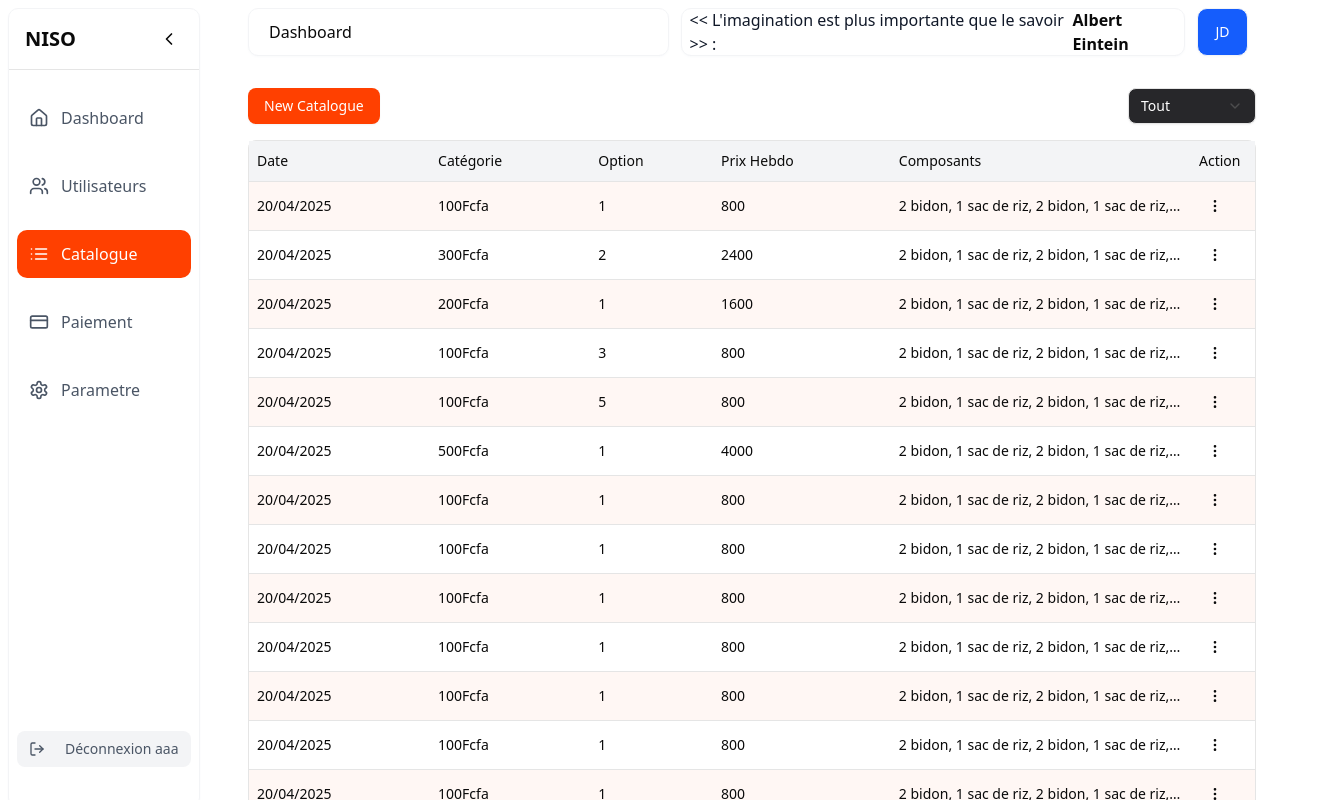
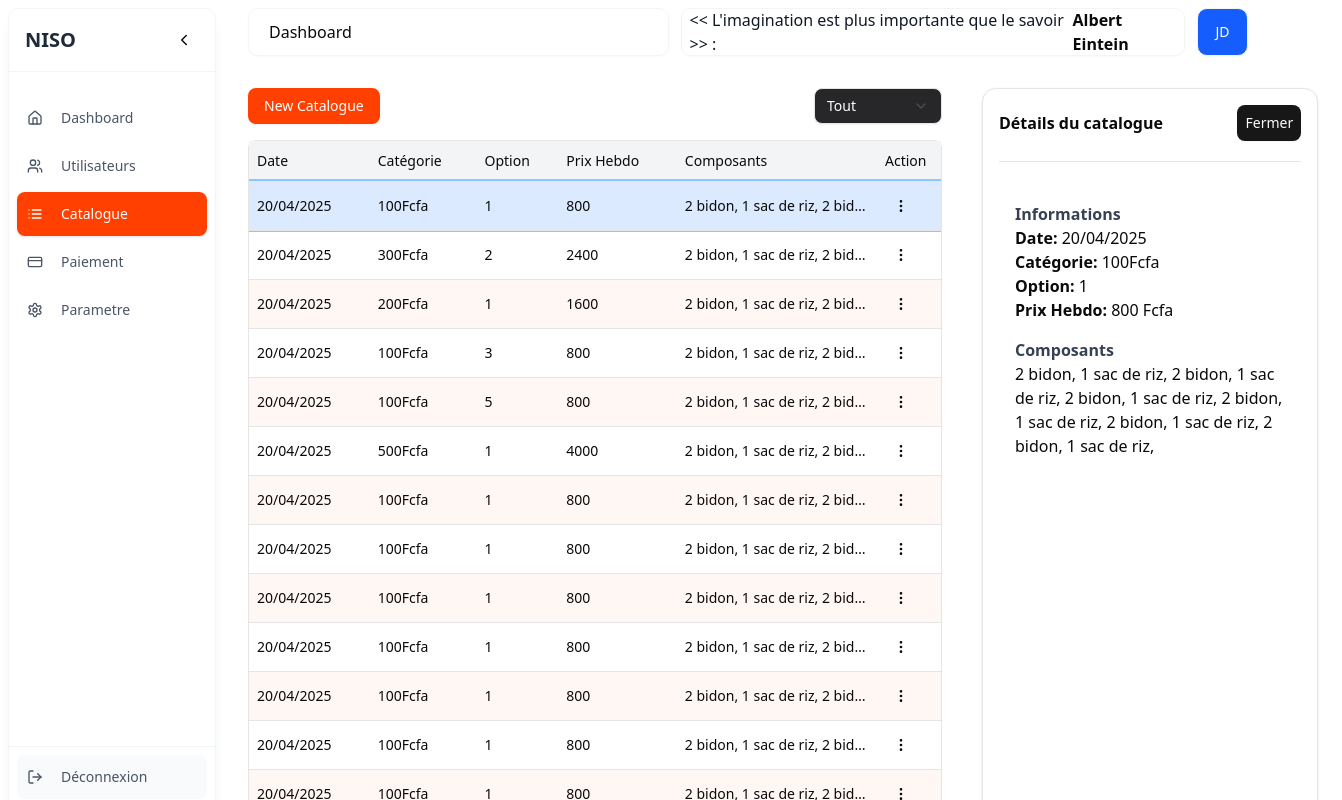
Before and after one commit to Alain09/PanneauAdminNiso, a Next.js app: page /dashboard/catalogues in a window 1280 px wide. Shown: the top 800 px of the page, 1342 px wide, since content can reach past the window. Built offline with nearby package versions, Linux system fonts and the light colour scheme.

Commit message:
18 build

```diff
--- a/app/(dashboard)/dashboard/catalogues/page.tsx
+++ b/app/(dashboard)/dashboard/catalogues/page.tsx
@@ -1,6 +1,6 @@
 "use client";
 
-import React, { useState } from "react";
+import React, { useState, useEffect } from "react";
 import {
   Table,
   TableBody,
@@ -58,38 +58,72 @@ const initialData = [
 export default function Catalogue() {
   const [data] = useState(initialData);
   const [filter, setFilter] = useState("Tout");
+  const [selectedRow, setSelectedRow] = useState<CatalogueItem | null>();
+  const [open, setOpen] = useState(true); // Ouvrir par défaut
 
-  //slide gauche
-  const [open, setOpen] = useState(false);
+  const route = useRouter();
+
+  interface CatalogueItem {
+    id: string;
+    date: string;
+    categorie: string;
+    option: number;
+    prix: number;
+    composants: string;
+  }
+
+
+
 
   // Filtrer les données en fonction de la catégorie sélectionnée
-  const filteredData = filter === "Tout"
+  const filteredData : CatalogueItem[] = filter === "Tout"
     ? data
     : data.filter(item => item.categorie === filter);
 
   // Obtenir les catégories uniques pour le filtre
   const uniqueCategories = ["Tout", ...new Set(data.map(item => item.categorie))];
 
-  //
-  const route = useRouter()
+  // Sélectionner la première ligne par défaut
+  useEffect(() => {
+    if (filteredData.length > 0 && !selectedRow) {
+      setSelectedRow(filteredData[0] as CatalogueItem);
+    }
+  }, [filteredData, selectedRow]);
 
-  // modalpour la supression
-  const [aut, setAut] = useState(true)
-  const [openDeleteModale, setOpenDeleteModale] = useState(false)
+  // Mettre à jour la sélection lorsque les données filtrées changent
+  useEffect(() => {
+    if (filteredData.length > 0) {
+      // Si la ligne sélectionnée n'existe plus dans les données filtrées, sélectionner la première
+      if (!selectedRow || !filteredData.find(item => item.id === selectedRow.id)) {
+        setSelectedRow(filteredData[0]);
+      }
+    } else {
+      setSelectedRow(null);
+    }
+  }, [filteredData]);
+
+  // modal pour la suppression
+  const [aut, setAut] = useState(true);
+  const [openDeleteModale, setOpenDeleteModale] = useState(false);
   const targetEnter = (e: React.ChangeEvent<HTMLInputElement>) => {
-    const reseach = e.target.value.toUpperCase() === "DELETE" ? setAut(false) : setAut(true);
-    return reseach
-  }
+    const research = e.target.value.toUpperCase() === "DELETE" ? setAut(false) : setAut(true);
+    return research;
+  };
 
-  const [nameActive, setNameActive] = useState("")
+  const [nameActive, setNameActive] = useState("");
+
+  const handleRowClick = (row: CatalogueItem) => {
+    setSelectedRow(row);
+    setOpen(true);
+  };
 
   return (
-    <div className="w-full flex gap-x-10 transition-all duration-300  p-6">
-      <div className="w-full ">
+    <div className="w-full flex gap-x-10 transition-all duration-300 p-6">
+      <div className="w-full">
         <div className="flex justify-between items-center mb-4">
           <Button
             className="bg-[#FF4000] hover:bg-[#FF4000]/90 text-white"
-            onClick={() => { route.push("/dashboard/catalogues/new") }}
+            onClick={() => { route.push("/dashboard/catalogues/new"); }}
           >
             New Catalogue
           </Button>
@@ -121,17 +155,21 @@ export default function Catalogue() {
             <TableBody>
               {filteredData.map((row, index) => (
                 <TableRow
-                  key={index}
-                  className={index % 2 === 0 ? "bg-[#FFAE91]/10 " : ""}
-                  onClick={() => setOpen(true)} // Ouvrir le slide gauche au clic
+                  key={row.id}
+                  className={`
+                    ${index % 2 === 0 ? "bg-[#FFAE91]/10 " : ""}
+                    ${selectedRow?.id === row.id ? "bg-blue-100 ring-2 ring-blue-300" : ""}
+                    cursor-pointer hover:bg-gray-50
+                  `}
+                  onClick={() => handleRowClick(row)}
                 >
                   <TableCell>{row.date}</TableCell>
                   <TableCell>{row.categorie}</TableCell>
                   <TableCell>{row.option}</TableCell>
                   <TableCell>{row.prix}</TableCell>
                   <TableCell className="truncate max-w-[150px]">{row.composants}</TableCell>
-                  <TableCell>
-                    <DropdownMenu >
+                  <TableCell onClick={(e) => e.stopPropagation()}>
+                    <DropdownMenu>
                       <DropdownMenuTrigger asChild>
                         <Button variant="ghost" className="h-8 w-8 p-0">
                           <MoreVertical className="h-4 w-4" />
@@ -147,7 +185,7 @@ export default function Catalogue() {
                           className="text-red-600"
                           onClick={() => {
                             setOpenDeleteModale(true);
-                            setNameActive(`l'option ${row.option} de ${row.categorie}`)
+                            setNameActive(`l'option ${row.option} de ${row.categorie}`);
                           }}
                         >
                           Supprimer
@@ -161,38 +199,50 @@ export default function Catalogue() {
           </Table>
         </div>
       </div>
-      {open && (
-        <Card className="h-screen transition-all duration-300 p-4 w-[500px]">
-          <div className="flex justify-between items-center pb-5  border-b">
+
+      {/* Slide droit avec les détails */}
+      {open && selectedRow && (
+        <Card className="h-screen transition-all duration-300 p-4 w-[500px] sticky top-6">
+          <div className="flex justify-between items-center pb-5 border-b">
             <h2 className="text-medium font-semibold">Détails du catalogue</h2>
-            <Button className=" text-sm py-1 px-2" onClick={() => setOpen(false)}>
+            <Button className="text-sm py-1 px-2" onClick={() => setOpen(false)}>
               Fermer
             </Button>
           </div>
-          <div className="p-4">
-            {/* Contenu du slide gauche */}
-            <p>Contenu du slide gauche</p>
+          <div className="p-4 space-y-4">
+            <div>
+              <h3 className="font-semibold text-gray-700">Informations</h3>
+              <p><strong>Date:</strong> {selectedRow.date}</p>
+              <p><strong>Catégorie:</strong> {selectedRow.categorie}</p>
+              <p><strong>Option:</strong> {selectedRow.option}</p>
+              <p><strong>Prix Hebdo:</strong> {selectedRow.prix} Fcfa</p>
+            </div>
+
+            <div>
+              <h3 className="font-semibold text-gray-700">Composants</h3>
+              <p className="whitespace-normal break-words">{selectedRow.composants}</p>
+            </div>
           </div>
         </Card>
       )}
 
-      { /* POUR LA SUPPRESSION  */}
+      {/* Modal pour la suppression */}
       <Dialog open={openDeleteModale} onOpenChange={setOpenDeleteModale}>
-        <DialogContent className="sm:max-w-md ">
+        <DialogContent className="sm:max-w-md">
           <DialogHeader>
             <DialogTitle>SUPPRESSION</DialogTitle>
           </DialogHeader>
-          <div className="space-y-4 ">
+          <div className="space-y-4">
             <p className="text-sm text-muted-foreground">
-              Pour supprimer <span className=' font-semibold text-gray-900'>{nameActive}</span> entrer <span className='text-red-600 font-semibold'>DELETE</span> dans le formulaire ci-dessous
+              Pour supprimer <span className='font-semibold text-gray-900'>{nameActive}</span> entrer <span className='text-red-600 font-semibold'>DELETE</span> dans le formulaire ci-dessous
             </p>
 
             <div className="space-y-4">
-              {/* Entrer */}
               <div className="space-y-2">
                 <Input
-                  className=" w-full "
-                  onChange={(e) => targetEnter(e)}
+                  className="w-full"
+                  onChange={targetEnter}
+                  placeholder="Tapez DELETE pour confirmer"
                 />
               </div>
             </div>
@@ -205,9 +255,9 @@ export default function Catalogue() {
             </DialogClose>
             <Button
               disabled={aut}
-              type='submit'
-              onClick={() => { console.log("dddd") }}
-              className="bg-[#FF4000] hover:bg-[#FF4000]/90">
+              onClick={() => { console.log("Suppression confirmée"); }}
+              className="bg-[#FF4000] hover:bg-[#FF4000]/90"
+            >
               Confirmer
             </Button>
           </DialogFooter>
--- a/src/components/layout/slide.tsx
+++ b/src/components/layout/slide.tsx
@@ -1,9 +1,8 @@
-"use client";
-
-import React, { useState } from 'react';
-import Link from 'next/link';
-import { usePathname, useRouter } from 'next/navigation';
-import { Button } from '../ui/button';
+"use client"
+import React, { useState } from 'react'
+import Link from 'next/link'
+import { usePathname } from 'next/navigation'
+import { Button } from '../ui/button'
 import {
   ChevronRight,
   ChevronLeft,
@@ -13,102 +12,163 @@ import {
   CreditCard,
   Settings,
   LogOut,
-} from "lucide-react";
+} from "lucide-react"
 
-interface Size {
-  setSize: React.Dispatch<React.SetStateAction<boolean>>;
+interface SidebarProps {
+  setSize: React.Dispatch<React.SetStateAction<boolean>>
 }
 
 const navItems = [
-  { path: '/dashboard', icon: Home, label: 'Dashboard', exact: true },
+  { path: '/dashboard', icon: Home, label: 'Dashboard' },
   { path: '/dashboard/users', icon: Users, label: 'Utilisateurs' },
   { path: '/dashboard/catalogues', icon: List, label: 'Catalogue' },
   { path: '/dashboard/paiement', icon: CreditCard, label: 'Paiement' },
   { path: '/dashboard/setting', icon: Settings, label: 'Parametre' },
-];
+]
 
-function Slide({ setSize }: Size) {
-  const [sidebarCollapsed, setSidebarCollapsed] = useState(false);
-  const pathname = usePathname();
-  const router = useRouter();
+function Slide({ setSize }: SidebarProps) {
+  const [sidebarCollapsed, setSidebarCollapsed] = useState(false)
+  const pathname = usePathname()
 
   const toggleSidebar = () => {
-    setSidebarCollapsed(!sidebarCollapsed);
-    setSize(!sidebarCollapsed);
-  };
+    setSidebarCollapsed(prev => !prev)
+    setSize(prev => !prev)
+  }
 
-  // Fonction de navigation
-  const handleNavigation = (path: string, e: React.MouseEvent) => {
-    e.preventDefault();
-    console.log('Navigation vers:', path); // Pour débugger
-    router.push(path);
-  };
-
-  // Fonction améliorée pour déterminer si un lien est actif
-  const isLinkActive = (linkPath: string, exact: boolean = false) => {
-    if (exact) {
-      return pathname === linkPath;
-    }
-    return pathname.startsWith(linkPath);
-  };
+  // Fonction améliorée pour déterminer si un élément est actif
+  const isActiveItem = (itemPath: string): boolean => {
+    if (pathname === itemPath) return true
+    if (itemPath === '/dashboard' && pathname === '/dashboard') return true
+    if (itemPath !== '/dashboard' && pathname.startsWith(itemPath)) return true
+    return false
+  }
 
   return (
-    <div className={`${sidebarCollapsed ? 'w-18' : 'w-56'} bg-white/90 backdrop-blur-lg absolute h-screen z-[1000] left-0 pt-2 transition-all duration-300`}>
-      {/* Sidebar */}
-      <div className={`h-screen bg-white transition-all duration-300 flex flex-col shadow shadow-gray-50 absolute top-2 left-2 rounded-lg border border-gray-100`}>
-        <div className="p-4 border-b flex items-center justify-between">
-          {!sidebarCollapsed ? (
-            <h1 className="text-xl font-bold">NISO</h1>
-          ) : (
-            <h1 className="text-xl font-bold">N</h1>
-          )}
+    <div
+      className={`
+        ${sidebarCollapsed ? 'w-18' : 'w-56'}
+        bg-white/90
+        backdrop-blur-lg
+        fixed
+        h-screen
+        z-[1000]
+        left-0
+        top-0
+        transition-all
+        duration-300
+        ease-in-out
+      `}
+    >
+      {/* Sidebar Content */}
+      <div
+        className={`
+          h-full
+          bg-white
+          transition-all
+          duration-300
+          ease-in-out
+          flex
+          flex-col
+          shadow-lg
+          shadow-gray-100
+          m-2
+          rounded-lg
+          border
+          border-gray-100
+          ${sidebarCollapsed ? 'w-14' : 'w-52'}
+        `}
+      >
+        {/* Header */}
+        <div className="p-4 border-b border-gray-100 flex items-center justify-between min-h-[60px]">
+          <div className="flex items-center overflow-hidden">
+            {!sidebarCollapsed ? (
+              <h1 className="text-xl font-bold text-gray-800 whitespace-nowrap">NISO</h1>
+            ) : (
+              <h1 className="text-xl font-bold text-gray-800">N</h1>
+            )}
+          </div>
           <button
             onClick={toggleSidebar}
-            className="p-1 rounded-lg hover:bg-orange-100"
+            className="p-1.5 rounded-lg hover:bg-orange-100 transition-colors duration-200 flex-shrink-0"
             aria-label={sidebarCollapsed ? "Expand sidebar" : "Collapse sidebar"}
           >
-            {sidebarCollapsed ? <ChevronRight size={20} /> : <ChevronLeft size={20} />}
+            {sidebarCollapsed ? <ChevronRight size={18} /> : <ChevronLeft size={18} />}
           </button>
         </div>
 
-        <div className="flex-1 py-6">
-          <nav className="space-y-5 px-2">
+        {/* Navigation */}
+        <div className="flex-1 py-6 px-2">
+          <nav className="space-y-1">
             {navItems.map((item) => {
-              const isActive = isLinkActive(item.path, item.exact);
-              const Icon = item.icon;
+              const isActive = isActiveItem(item.path)
+              const Icon = item.icon
 
               return (
-                <div
+                <Link
+                  href={item.path}
                   key={item.path}
-                  onClick={(e) => handleNavigation(item.path, e)}
-                  className={`block rounded-lg transition-colors cursor-pointer ${
-                    isActive
-                      ? 'bg-[#FF4000] text-white'
-                      : 'text-gray-600 hover:bg-gray-100 hover:text-gray-500'
-                  }`}
+                  className="block"
                 >
-                  <div className={`flex items-center w-full p-3 rounded-lg ${sidebarCollapsed ? 'justify-center' : 'justify-start'}`}>
-                    <Icon className="h-5 w-5" />
-                    {!sidebarCollapsed && <span className="ml-3">{item.label}</span>}
-                  </div>
-                </div>
-              );
+                  <Button
+                    variant="ghost"
+                    size="sm"
+                    className={`
+                      w-full
+                      h-11
+                      ${sidebarCollapsed ? 'px-2 justify-center' : 'px-3 justify-start'}
+                      transition-all
+                      duration-200
+                      ${isActive
+                        ? 'bg-[#FF4000] text-white hover:bg-[#e63600] hover:text-white shadow-sm'
+                        : 'text-gray-600 hover:bg-gray-50 hover:text-gray-800'
+                      }
+                    `}
+                  >
+                    <Icon className="h-5 w-5 flex-shrink-0" />
+                    {!sidebarCollapsed && (
+                      <span className="ml-3 text-sm font-medium whitespace-nowrap overflow-hidden">
+                        {item.label}
+                      </span>
+                    )}
+                  </Button>
+                </Link>
+              )
             })}
           </nav>
         </div>
 
-        <div className="p-2 pb-10">
+        {/* Logout Button */}
+        <div className="p-2 border-t border-gray-100">
           <Button
             variant="ghost"
-            className={`w-full ${sidebarCollapsed ? 'px-3 justify-center' : 'px-4 justify-start'} text-gray-600 bg-gray-100 hover:bg-gray-200`}
+            size="sm"
+            className={`
+              w-full
+              h-11
+              ${sidebarCollapsed ? 'px-2 justify-center' : 'px-3 justify-start'}
+              text-gray-600
+              bg-gray-50
+              hover:bg-gray-100
+              hover:text-gray-800
+              transition-all
+              duration-200
+            `}
+            onClick={() => {
+              // Ajouter ici la logique de déconnexion
+              console.log('Déconnexion...')
+            }}
           >
-            <LogOut className="h-5 w-5" />
-            {!sidebarCollapsed && <span className="ml-3">Déconnexion aaa</span>}
+            <LogOut className="h-5 w-5 flex-shrink-0" />
+            {!sidebarCollapsed && (
+              <span className="ml-3 text-sm font-medium whitespace-nowrap">
+                Déconnexion
+              </span>
+            )}
           </Button>
         </div>
       </div>
     </div>
-  );
+  )
 }
 
-export default Slide;
+export default Slide
```
Also changed, not shown: app/(dashboard)/dashboard/page.tsx (+14 -16 lines).
